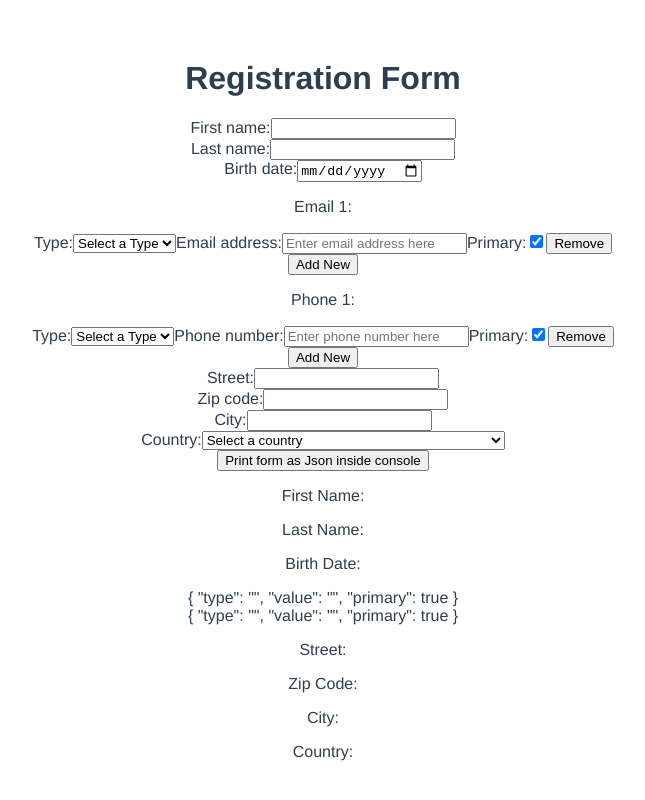
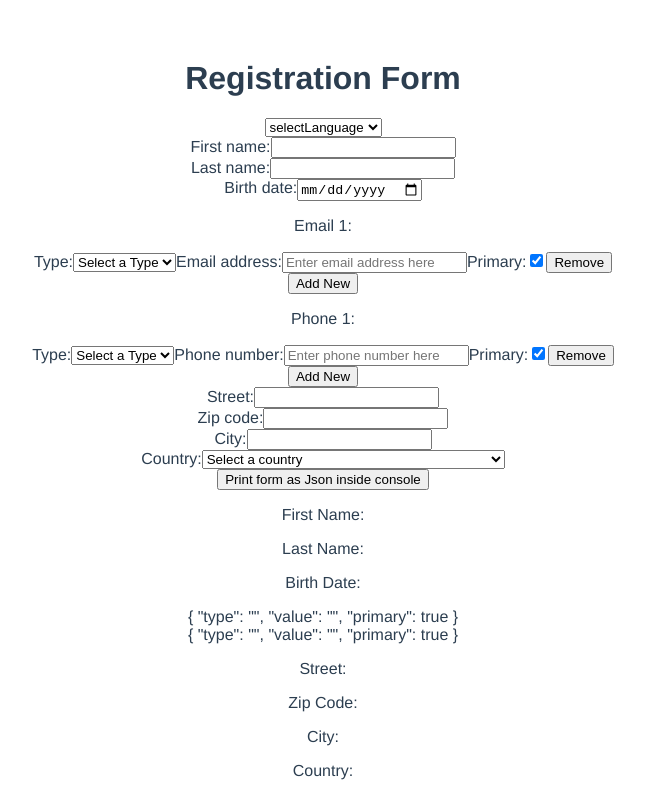
Before and after one commit to rafaelhmelo/assignment-m3, a Vue app in the folder assignment-m3/: page / in a window 1280 px wide. Shown: the whole page, without its empty margins (317-962 px from the left). Built offline with nearby package versions, Linux system fonts and the light colour scheme.

Commit message:
feat: Add a language switcher and some translations to German for the form.

```diff
--- a/assignment-m3/src/components/BusinessForm.vue
+++ b/assignment-m3/src/components/BusinessForm.vue
@@ -1,6 +1,14 @@
 <template>
   <form>
     <h1>{{ getTranslation("formTitle") }}</h1>
+
+    <select v-model="currentLanguage">
+      <option disabled value="en">
+        {{ getTranslation("selectLanguage") }}
+      </option>
+      <option value="en">English</option>
+      <option value="de">Deutsch</option>
+    </select>
 
     <div>
       <label>{{ getTranslation("fieldLabels.firstName") }}:</label>
@@ -747,6 +755,81 @@ export default {
             },
           },
         },
+        de: {
+          formTitle: "Anmeldeformular",
+          fieldLabels: {
+            firstName: "Vorname",
+            lastName: "Nachname",
+            birthDate: "Geburtsdatum",
+            emails: {
+              title: "Email Adressen",
+              titleIndividual: "Email",
+              type: "Typ",
+              value: "Email Adresse",
+              primary: "Primäre",
+              btnAddNew: "Neu hinzufügen",
+              btnRemove: "Entfernen",
+            },
+            phones: {
+              title: "Telefonnummern",
+              titleIndividual: "Telefon",
+              type: "Typ",
+              value: "Telefonnummer",
+              primary: "Primär",
+              btnAddNew: "Neu hinzufügen",
+              btnRemove: "Entfernen",
+            },
+            street: "Straße",
+            zipCode: "Postleitzahl",
+            city: "Stadt",
+            country: "Land",
+            btnPrintFormInConsole:
+              "Formular als Json in der Konsole des Browsers drucken",
+          },
+          selectOptions: {
+            emails: {
+              placeholder: "Wählen Sie einen Typ",
+              business: "Business",
+              private: "Privat",
+              other: "Sonstige",
+            },
+            phones: {
+              placeholder: "Wählen Sie einen Typ",
+              primary: "Primär",
+              mobile: "Mobil",
+              business: "Business",
+              private: "Privat",
+              other: "Sonstige",
+            },
+            countries: {
+              placeholder: "Wählen Sie ein Land",
+            },
+          },
+          errors: {
+            empty: "Dieses Feld ist erforderlich und darf nicht leer sein.",
+            noEntries: "Sie müssen mindestens eine E-Mail eingeben.",
+            emails: {
+              missingType: "Sie müssen einen Typ auswählen.",
+              moreThan4Other:
+                "Sie können nur bis zu 4 E-Mails mit dem Typ 'Other' auswählen.",
+              noPrimary:
+                "Sie müssen mindestens eine der E-Mails als primäre E-Mail auswählen.",
+              tooManyPrimary:
+                "Nur einer Ihrer E-Mail-Einträge darf als primär markiert sein.",
+            },
+            phones: {
+              invalid: "Die eingegebene Telefonnummer ist ungültig.",
+              noEntries: "Sie müssen mindestens eine Telefonnummer eingeben.",
+              missingType: "Sie müssen einen Typ auswählen.",
+              moreThan3Other:
+                "Sie können nur bis zu 3 Telefone mit dem Typ 'Andere' auswählen.",
+              noPrimary:
+                "Sie müssen mindestens eines der Telefone als Ihr primäres Telefon auswählen.",
+              tooManyPrimary:
+                "Nur einer Ihrer Telefoneinträge darf als primär markiert sein.",
+            },
+          },
+        },
       },
     };
   },
```
